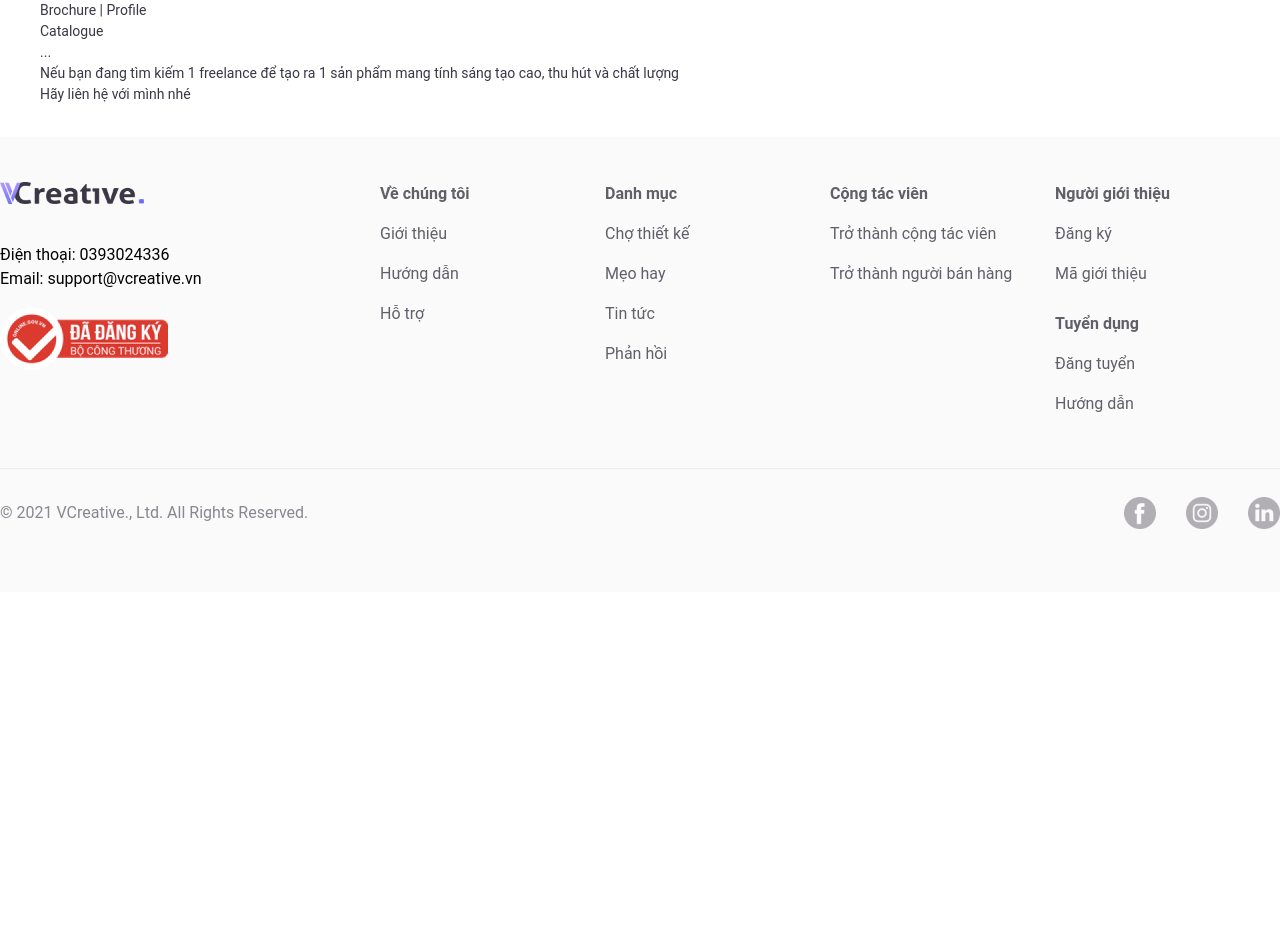
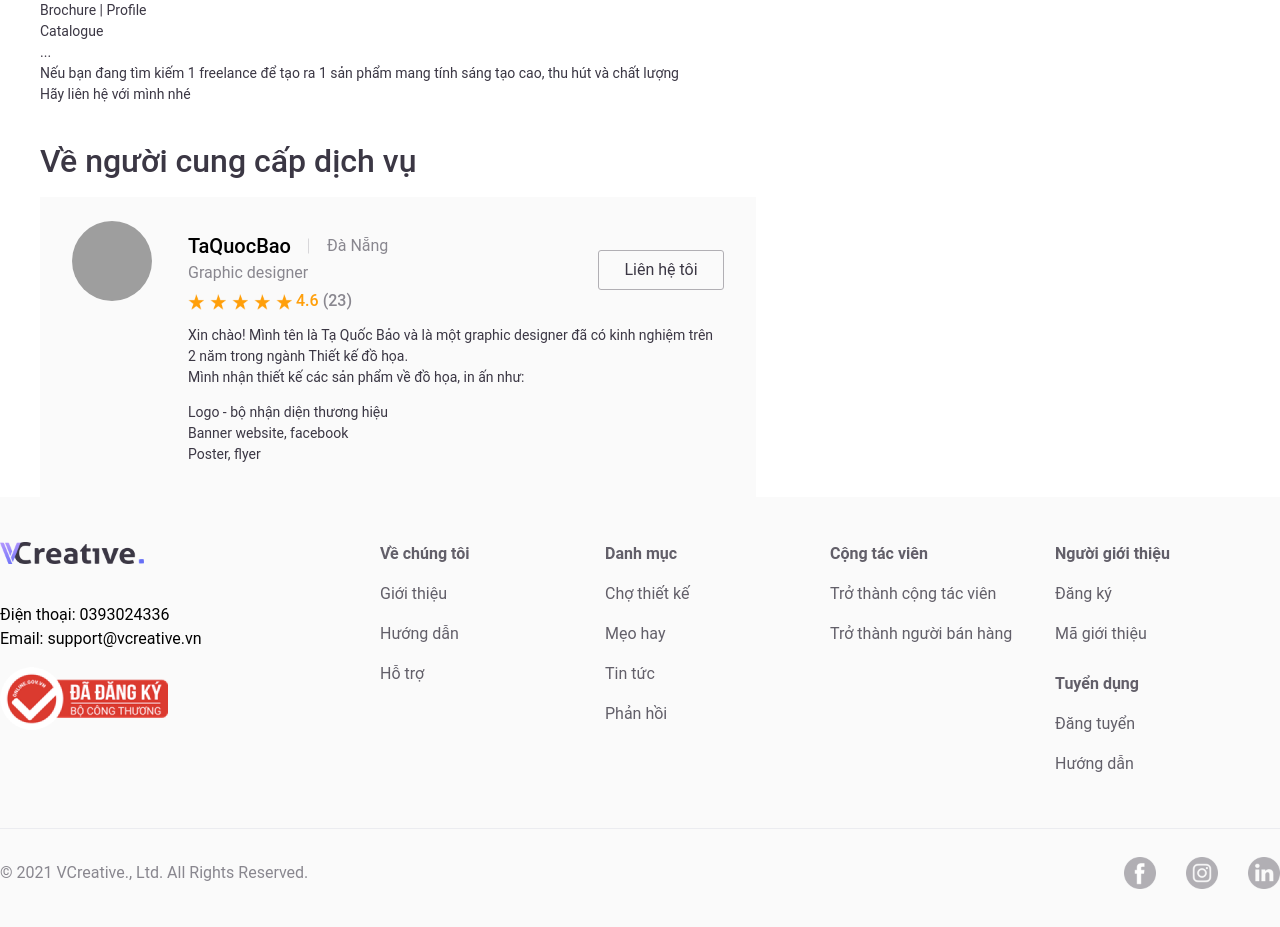
Before and after one commit to LyHoaNam/vcreative, a Nuxt app: page /services/123 in a window 1280 px wide. Shown: the part 1100-2027 px from the top of the page. Before the commit the page ends 1692 px from the top, so only its background shows below. Built offline with nearby package versions, Linux system fonts and the light colour scheme; grey boxes are pictures that could not be loaded.

Commit message:
add supplier component in a detail service page

```diff
--- a/components/ele/Rate.vue
+++ b/components/ele/Rate.vue
@@ -1,6 +1,6 @@
 <template>
   <div class="align-end">
-    <div class="flex icon-start-contain">
+    <div class="flex ic-start-contain">
       <eleIcon
         v-for="(item, idx) in 5"
         :key="`${idx}-${Math.random()}-rate`"
--- /dev/null
+++ b/components/serviceDetail/Supplier.vue
@@ -0,0 +1,44 @@
+<template>
+  <div>
+    <p class="text-32-8-m mb-12">Về người cung cấp dịch vụ</p>
+    <div class="bl-supplier flex">
+      <div
+        class="bl-supplier-avatar"
+        :style="{
+          backgroundImage: `url(https://images.pexels.com/photos/1382731/pexels-photo-1382731.jpeg?auto=compress&cs=tinysrgb&dpr=2&h=750&w=1260)`,
+        }"
+      />
+      <div class="bl-supplier-right">
+        <div class="align-between">
+          <div>
+            <div class="align-center">
+              <p class="text-20-n-0 bl-supplier-name">TaQuocBao</p>
+              <p class="text-16-6">Đà Nẵng</p>
+            </div>
+            <p class="text-16-6 mb-8">Graphic designer</p>
+            <eleRate :rate-start="4.6" :count-rate="23" />
+          </div>
+          <button class="btn-line-5 bl-supplier-btn">Liên hệ tôi</button>
+        </div>
+        <div class="mt-16 text-des">
+          <p
+            v-for="(line, idx) in des.split('\n')"
+            :key="`${idx}-supplier-des`"
+            class="text-14-8"
+          >
+            {{ line }}
+          </p>
+        </div>
+      </div>
+    </div>
+  </div>
+</template>
+<script>
+export default {
+  data() {
+    return {
+      des: 'Xin chào! Mình tên là Tạ Quốc Bảo và là một graphic designer đã có kinh nghiệm trên 2 năm trong ngành Thiết kế đồ họa.\nMình nhận thiết kế các sản phẩm về đồ họa, in ấn như:\n\nLogo - bộ nhận diện thương hiệu\nBanner website, facebook\nPoster, flyer',
+    };
+  },
+};
+</script>
--- a/pages/services/_slug.vue
+++ b/pages/services/_slug.vue
@@ -8,6 +8,7 @@
         <eleBreadCrumb class="pb-18" />
         <serviceDetailBillboard />
         <serviceDetailDescription />
+        <serviceDetailSupplier />
       </div>
       <div class="col-right">
         <serviceDetailInforBlock />
--- a/styles/elements/_block.scss
+++ b/styles/elements/_block.scss
@@ -46,3 +46,43 @@
   overflow: hidden;
   transition: 0.2s all;
 }
+.bl-supplier {
+  background-color: $level-1;
+  padding: 24px 32px 32px 32px;
+  &-avatar {
+    width: 80px;
+    height: 80px;
+    min-width: 80px;
+    background-position: center;
+    background-size: cover;
+    background-repeat: no-repeat;
+    border-radius: 50%;
+  }
+  &-right {
+    padding-left: 36px;
+    padding-top: 10px;
+  }
+  &-name {
+    padding-right: 18px;
+    margin-right: 18px;
+    position: relative;
+    &:after {
+      content: "";
+      position: absolute;
+      width: 1px;
+      height: 15px;
+      right: 0;
+      top: 50%;
+      transform: translateY(-50%);
+      background-color: $level-4;
+    }
+  }
+  .card-rate-txt,
+  .card-rate-txt-count {
+    @include fz(16);
+  }
+  &-btn {
+    width: 126px;
+    height: 40px;
+  }
+}
--- a/styles/elements/_text.scss
+++ b/styles/elements/_text.scss
@@ -60,6 +60,10 @@
     color: $level-8;
     font-weight: $medium;
   }
+  &-6 {
+    @include fz(16);
+    color: $level-6;
+  }
   &-6-m {
     @include fz(16);
     color: $level-6;
@@ -70,6 +74,13 @@
     color: $cool-2;
   }
 }
+.text-20 {
+  &-n-0 {
+    @include fz(20);
+    color: $level-n;
+    font-weight: $medium;
+  }
+}
 .nowrap {
   white-space: nowrap;
 }
@@ -78,3 +89,8 @@
   color: $level-8;
   font-weight: $medium;
 }
+.text-des {
+  p {
+    min-height: 14px;
+  }
+}
```
Also changed, not shown: 1 other file (tests, documents, lock files or other folders).
